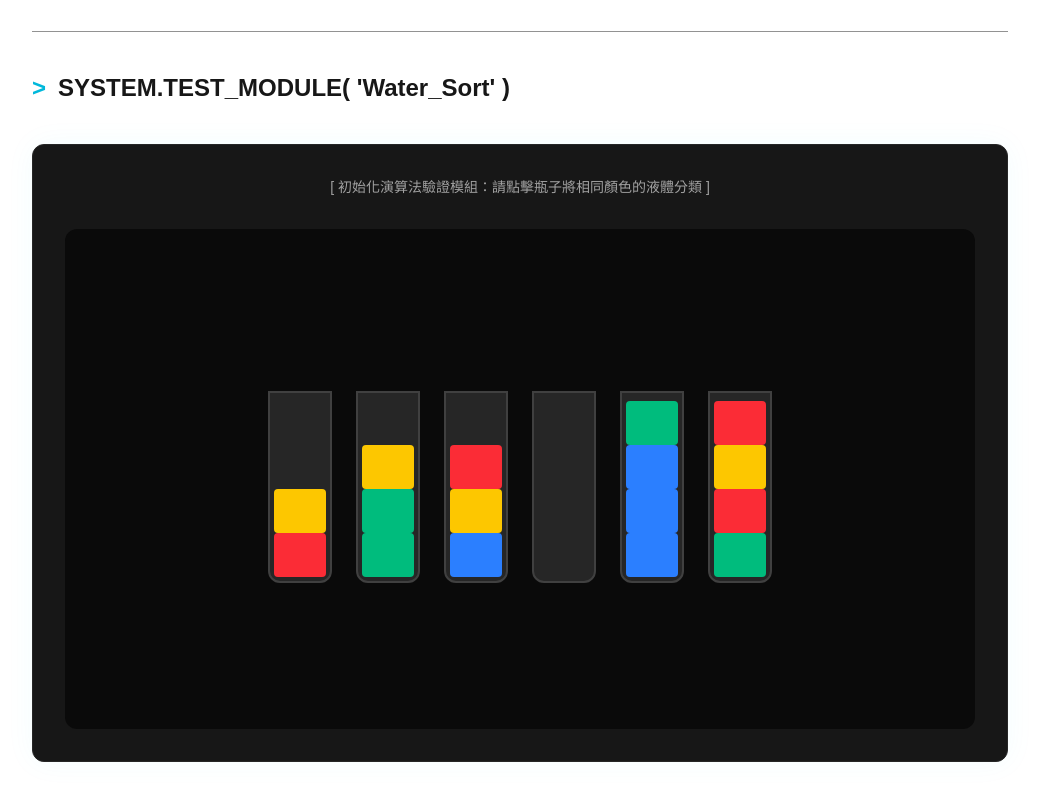
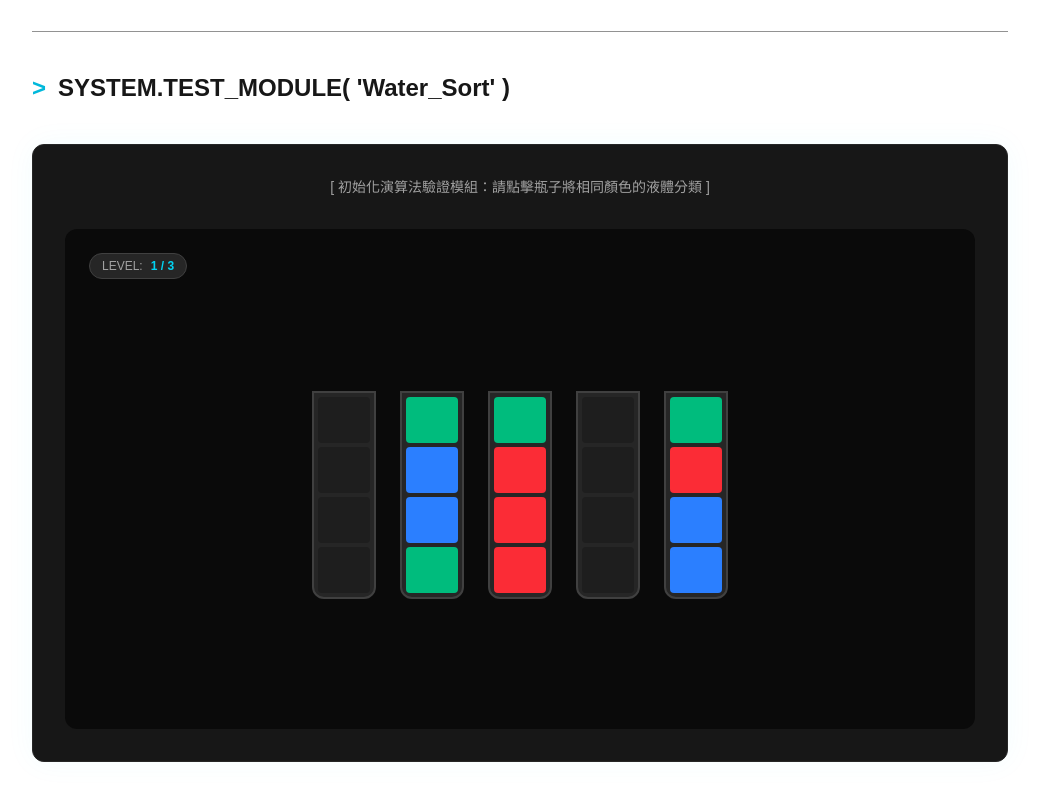
Before and after one commit to YusukeWu0903/my_portfolio, a Next.js app: page / in a window 1280 px wide. Shown: the part 1336-2136 px from the top of the page, without its empty margins (120-1159 px from the left). Built offline with nearby package versions, Linux system fonts and the light colour scheme.

Commit message:
feat: add multi-level progression to WaterSort component

```diff
--- a/app/WaterSort.tsx
+++ b/app/WaterSort.tsx
@@ -36,7 +36,6 @@ function generateLevel(numColors = 4, numEmpty = 2, shuffleSteps = 60) {
 
       for (let dst = 0; dst < state.length; dst++) {
         if (src === dst || state[dst].length >= 4) continue;
-
         const space = 4 - state[dst].length;
         for (let k = 1; k <= Math.min(maxK, space); k++) {
           moves.push({ src, dst, k });
@@ -52,33 +51,40 @@ function generateLevel(numColors = 4, numEmpty = 2, shuffleSteps = 60) {
   return state;
 }
 
-// 檢查瓶子是否已完成並鎖定（4層且顏色完全相同）
-const isBottleLocked = (bottle: string[]) =>
-  bottle.length === 4 && new Set(bottle).size === 1;
+export default function WaterSort() {
+  const [currentLevel, setCurrentLevel] = useState(1);
+  const MAX_LEVELS = 3;
 
-export default function WaterSort() {
-  const [gameState, setGameState] = useState<string[][]>(() => generateLevel());
+  const [gameState, setGameState] = useState<string[][]>(() => generateLevel(3, 2, 60));
   const [selectedBottle, setSelectedBottle] = useState<number | null>(null);
   const [isWon, setIsWon] = useState(false);
 
-  const initGame = useCallback(() => {
-    setGameState(generateLevel());
+  const initGame = useCallback((level: number) => {
+    const numColors = level + 2;
+    const numEmpty = 2;
+    const shuffleSteps = 40 + (level * 20);
+
+    setGameState(generateLevel(numColors, numEmpty, shuffleSteps));
     setSelectedBottle(null);
     setIsWon(false);
   }, []);
 
+  const handleNextLevel = () => {
+    const next = currentLevel + 1;
+    setCurrentLevel(next);
+    initGame(next);
+  };
+
+  const handleRestartAll = () => {
+    setCurrentLevel(1);
+    initGame(1);
+  };
+
   const handleBottleClick = (idx: number) => {
     if (isWon) return;
 
-    const currentBottle = gameState[idx];
-
-    // 如果瓶子已鎖定，禁止選取或倒入
-    if (isBottleLocked(currentBottle)) return;
-
     if (selectedBottle === null) {
-      if (currentBottle.length > 0) {
-        setSelectedBottle(idx);
-      }
+      if (gameState[idx].length > 0) setSelectedBottle(idx);
     } else {
       if (selectedBottle === idx) {
         setSelectedBottle(null);
@@ -103,8 +109,7 @@ export default function WaterSort() {
           newState[idx] = dst;
           setGameState(newState);
 
-          // 檢查過關邏輯：所有非空瓶子都必須是已鎖定狀態（或者全部空，雖然一般不會）
-          if (newState.every((b) => b.length === 0 || isBottleLocked(b))) {
+          if (newState.every(b => b.length === 0 || (b.length === 4 && new Set(b).size === 1))) {
             setIsWon(true);
           }
         }
@@ -114,46 +119,58 @@ export default function WaterSort() {
   };
 
   return (
-    <div className="flex flex-col items-center justify-center p-8 bg-neutral-950 min-h-[500px] text-neutral-100 rounded-xl">
+    <div className="flex flex-col items-center justify-center p-8 bg-neutral-950 min-h-[500px] text-neutral-100 rounded-xl relative">
+
+      <div className="absolute top-6 left-6 inline-flex items-center gap-2 px-3 py-1 rounded-full bg-neutral-800 border border-neutral-700 text-neutral-400 text-xs font-mono">
+        LEVEL: <span className="text-cyan-400 font-bold">{currentLevel} / {MAX_LEVELS}</span>
+      </div>
+
       {isWon && (
         <div className="mb-8 text-center animate-bounce">
-          <h2 className="text-4xl font-bold text-cyan-400 mb-4">YOU WON!</h2>
+          {currentLevel < MAX_LEVELS ? (
+            <>
+              <h2 className="text-4xl font-bold text-cyan-400 mb-4">LEVEL {currentLevel} CLEARED!</h2>
               <button
-            onClick={initGame}
+                onClick={handleNextLevel}
                 className="px-6 py-2 bg-cyan-500 hover:bg-cyan-400 text-neutral-950 font-bold rounded-lg transition"
               >
-            RESTART()
+                NEXT_LEVEL()
               </button>
+            </>
+          ) : (
+            <>
+              <h2 className="text-4xl font-bold text-purple-400 mb-4">SYSTEM CONQUERED!</h2>
+              <p className="text-neutral-400 mb-6 font-mono">恭喜完成所有演算法測試。</p>
+              <button
+                onClick={handleRestartAll}
+                className="px-6 py-2 bg-purple-500 hover:bg-purple-400 text-neutral-950 font-bold rounded-lg transition"
+              >
+                REBOOT_SYSTEM()
+              </button>
+            </>
+          )}
         </div>
       )}
 
-      <div className="flex flex-wrap justify-center gap-6 pt-4">
-        {gameState.map((bottle, idx) => {
-          const locked = isBottleLocked(bottle);
-          return (
+      <div className="flex flex-wrap justify-center gap-6 mt-8">
+        {gameState.map((bottle, idx) => (
           <div
             key={idx}
             onClick={() => handleBottleClick(idx)}
-              className={`relative w-16 h-48 border-2 rounded-b-xl flex flex-col-reverse p-1 transition-all duration-300 ${
-                locked
-                  ? "border-cyan-500/80 bg-neutral-900/80 shadow-[0_0_15px_rgba(34,211,238,0.3)] cursor-not-allowed"
-                  : selectedBottle === idx
-                  ? "-translate-y-4 ring-2 ring-cyan-400 bg-neutral-900 border-neutral-600 cursor-pointer"
-                  : "border-neutral-700 bg-neutral-800 cursor-pointer hover:border-neutral-500"
+            className={`w-16 h-52 border-2 border-neutral-700 rounded-b-xl flex flex-col-reverse p-1 gap-1 cursor-pointer transition-all duration-300 ${
+              selectedBottle === idx ? "-translate-y-4 ring-2 ring-cyan-400 bg-neutral-900 shadow-[0_0_15px_rgba(34,211,238,0.2)]" : "bg-neutral-800"
             }`}
           >
-              {/* 蓋子 / 鎖定標示 */}
-              {locked && (
-                <div className="absolute -top-3 left-1/2 -translate-x-1/2 w-10 h-3 bg-cyan-400 rounded-sm shadow-[0_0_10px_rgba(34,211,238,0.9)] z-10 flex items-center justify-center">
-                  <div className="w-3 h-1 bg-neutral-950 rounded-full"></div>
-                </div>
-              )}
-              {bottle.map((color, cIdx) => (
-                <div key={cIdx} className={`w-full h-11 rounded-sm ${COLOR_MAP[color] || 'bg-white'}`} />
+            {[0, 1, 2, 3].map((layerIdx) => (
+              <div
+                key={layerIdx}
+                className={`w-full flex-1 rounded-sm transition-colors duration-300 ${
+                  bottle[layerIdx] ? COLOR_MAP[bottle[layerIdx]] : 'bg-neutral-900/50'
+                }`}
+              />
             ))}
           </div>
-          );
-        })}
+        ))}
       </div>
     </div>
   );
```
Lines whose indentation alone changed are shown as unchanged.
